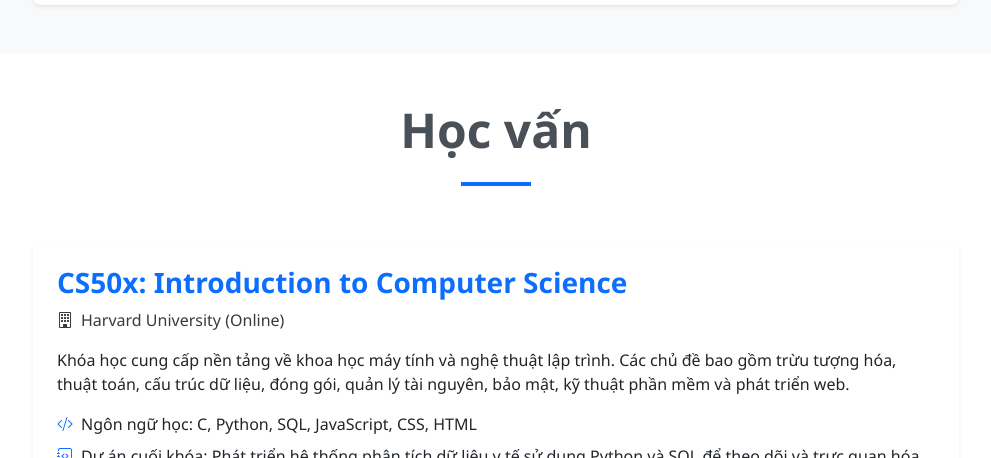
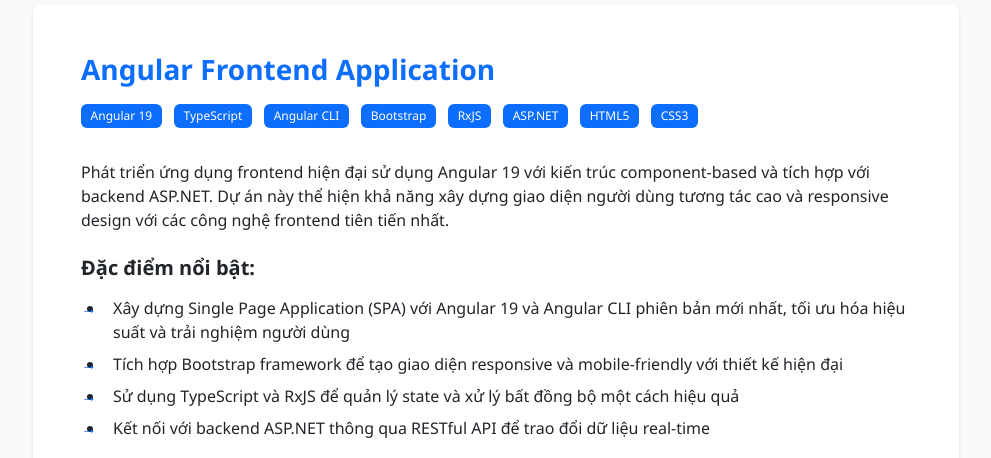
Before and after one commit to TranThienNhat/portfolio, a plain HTML site: page index.html in a window 1280 px wide. Shown: the part 2172-2630 px from the top of the page, without its empty margins (144-1135 px from the left). Drawn offline with nearby package versions, Linux system fonts and the light colour scheme.

Commit message:
Update portfolio

```diff
--- a/index.html
+++ b/index.html
@@ -56,7 +56,7 @@
           <h1 class="display-3 fw-bold mb-3">Trần Thiên Nhật</h1>
           <h2 class="display-6 mb-4 typewriter">Java Backend Developer</h2>
           <p class="lead mb-4">
-            Fresher với kiến thức về Java 17, Spring Boot 3.x và hệ thống
+            Fresher với kiến thức về Java 17, Spring Boot 3.x, Angular và hệ thống
             E-commerce
           </p>
           <a href="#contact" class="btn btn-primary btn-lg">Liên hệ</a>
@@ -79,22 +79,19 @@
           <div class="card border-0 shadow-sm" data-aos="fade-up" data-aos-delay="100">
             <div class="card-body p-4 p-md-5">
               <p class="card-text lead">
-                Xin chào! Tôi là một Java Backend Developer mới tốt nghiệp, có đam
-                mê với việc phát triển hệ thống backend hiệu quả và bảo mật.
+                Xin chào! Tôi là một Full-stack Developer mới tốt nghiệp, có đam
+                mê với việc phát triển hệ thống backend hiệu quả và giao diện frontend hiện đại.
               </p>
               <p class="card-text">
                 Tôi đã hoàn thành các khóa học CS50x và CS50W của Harvard, cung
                 cấp cho tôi nền tảng vững chắc về khoa học máy tính và phát triển
-                web. Dự án E-commerce backend của tôi thể hiện khả năng áp dụng
-                kiến thức này vào thực tế, với việc xây dựng hệ thống RESTful API
-                đầy đủ trên Java 17 và Spring Boot 3.2, hỗ trợ các chức năng phức
-                tạp như xác thực JWT và xử lý đơn hàng tự động.
+                web. Với kinh nghiệm phát triển cả backend Java Spring Boot và frontend Angular,
+                tôi có thể xây dựng các ứng dụng web đầy đủ từ database đến giao diện người dùng.
               </p>
               <p class="card-text mb-0">
                 Tôi đang tìm kiếm cơ hội để áp dụng và mở rộng kỹ năng của mình
                 trong môi trường phát triển phần mềm năng động, nơi tôi có thể
-                đóng góp vào việc xây dựng các giải pháp backend có khả năng mở
-                rộng và hiệu suất cao dựa trên công nghệ Java mới nhất.
+                đóng góp vào việc xây dựng các giải pháp công nghệ toàn diện và hiệu suất cao.
               </p>
             </div>
           </div>
@@ -114,7 +111,8 @@
       </div>
       <div class="row justify-content-center mt-4">
         <div class="col-lg-10">
-          <div class="card border-0 shadow-sm project-card" data-aos="fade-up" data-aos-delay="100">
+          <!-- E-Commerce Backend Project -->
+          <div class="card border-0 shadow-sm project-card mb-4" data-aos="fade-up" data-aos-delay="100">
             <div class="card-body p-4 p-md-5">
               <h3 class="card-title text-primary fw-bold mb-3">E-Commerce Backend</h3>
               <p class="tech-stack mb-4">
@@ -156,6 +154,56 @@
                 </ul>
                 <div class="mt-4">
                   <a href="https://github.com/TranThienNhat/ecommerce-backend-app" class="btn btn-outline-primary"
+                    target="_blank">
+                    <i class="bi bi-github me-2"></i>Xem mã nguồn
+                  </a>
+                </div>
+              </div>
+            </div>
+          </div>
+
+          <!-- Angular Frontend Project -->
+          <div class="card border-0 shadow-sm project-card" data-aos="fade-up" data-aos-delay="200">
+            <div class="card-body p-4 p-md-5">
+              <h3 class="card-title text-primary fw-bold mb-3">Angular Frontend Application</h3>
+              <p class="tech-stack mb-4">
+                <span class="badge bg-primary me-2">Angular 19</span>
+                <span class="badge bg-primary me-2">TypeScript</span>
+                <span class="badge bg-primary me-2">Angular CLI</span>
+                <span class="badge bg-primary me-2">Bootstrap</span>
+                <span class="badge bg-primary me-2">RxJS</span>
+                <span class="badge bg-primary me-2">ASP.NET</span>
+                <span class="badge bg-primary me-2">HTML5</span>
+                <span class="badge bg-primary">CSS3</span>
+              </p>
+              <div class="project-description">
+                <p>
+                  Phát triển ứng dụng frontend hiện đại sử dụng Angular 19 với kiến trúc
+                  component-based và tích hợp với backend ASP.NET. Dự án này thể hiện
+                  khả năng xây dựng giao diện người dùng tương tác cao và responsive design
+                  với các công nghệ frontend tiên tiến nhất.
+                </p>
+                <h5 class="mt-4 mb-3 fw-bold">Đặc điểm nổi bật:</h5>
+                <ul class="achievement-list">
+                  <li class="mb-2">
+                    Xây dựng Single Page Application (SPA) với Angular 19 và Angular CLI
+                    phiên bản mới nhất, tối ưu hóa hiệu suất và trải nghiệm người dùng
+                  </li>
+                  <li class="mb-2">
+                    Tích hợp Bootstrap framework để tạo giao diện responsive và
+                    mobile-friendly với thiết kế hiện đại
+                  </li>
+                  <li class="mb-2">
+                    Sử dụng TypeScript và RxJS để quản lý state và xử lý bất đồng bộ
+                    một cách hiệu quả
+                  </li>
+                  <li class="mb-2">
+                    Kết nối với backend ASP.NET thông qua RESTful API để trao đổi
+                    dữ liệu real-time
+                  </li>
+                </ul>
+                <div class="mt-4">
+                  <a href="https://github.com/TranThienNhat/angular" class="btn btn-outline-primary"
                     target="_blank">
                     <i class="bi bi-github me-2"></i>Xem mã nguồn
                   </a>
@@ -272,6 +320,7 @@
                 <li><span>Spring Data JPA</span></li>
                 <li><span>Hibernate</span></li>
                 <li><span>RESTful API</span></li>
+                <li><span>ASP.NET</span></li>
               </ul>
             </div>
           </div>
@@ -287,7 +336,7 @@
               <ul class="skill-list">
                 <li><span>MySQL 8</span></li>
                 <li><span>PostgreSQL</span></li>
-                <li><span>SQL Service</span></li>
+                <li><span>SQL Server</span></li>
               </ul>
             </div>
           </div>
@@ -321,11 +370,13 @@
               </div>
               <h3 class="card-title text-primary fw-bold text-center mb-4">Frontend</h3>
               <ul class="skill-list">
-                <li><span>HTML</span></li>
-                <li><span>CSS</span></li>
+                <li><span>Angular 19</span></li>
+                <li><span>TypeScript</span></li>
+                <li><span>HTML5</span></li>
+                <li><span>CSS3</span></li>
                 <li><span>JavaScript</span></li>
-                <li><span>Angular (cơ bản)</span></li>
                 <li><span>Bootstrap</span></li>
+                <li><span>RxJS</span></li>
               </ul>
             </div>
           </div>
@@ -401,7 +452,7 @@
   <!-- Footer -->
   <footer class="py-4 bg-dark text-white text-center">
     <div class="container">
-      <p class="mb-0">&copy; 2025 - Trần Thiên Nhật - Java Backend Developer</p>
+      <p class="mb-0">&copy; 2025 - Trần Thiên Nhật - Full-stack Developer</p>
     </div>
   </footer>
 
```
